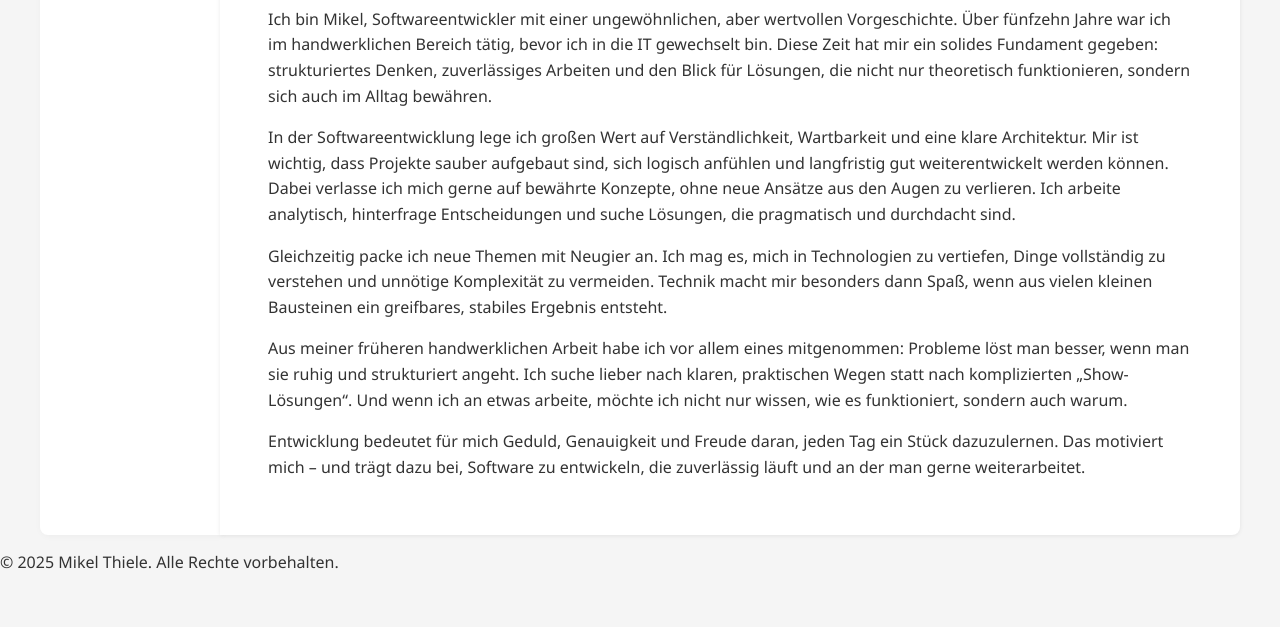
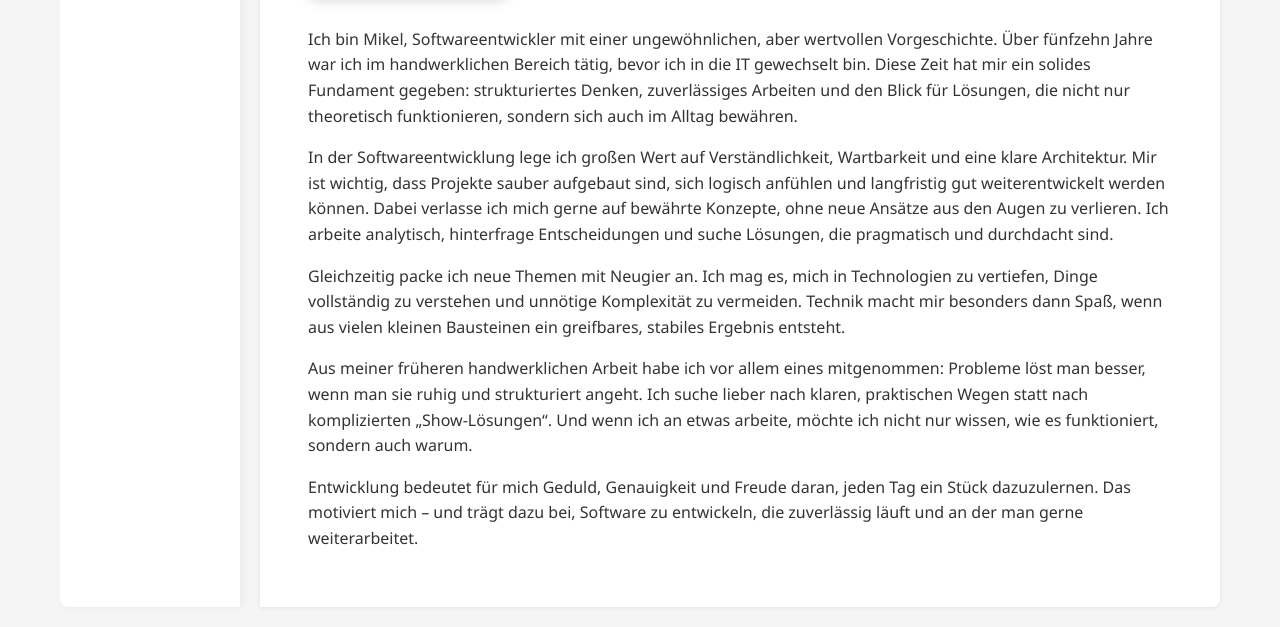
Before and after one commit to AlbelNox/AlbelNox.github.io, a plain HTML site: page index.html in a window 1280 px wide. Shown: the part 564-1191 px from the top of the page. Before the commit the page ends 1153 px from the top, so only its background shows below. Drawn offline with Linux system fonts and the light colour scheme.

Commit message:
update index.html
- set footer invisible (displaying issue)
- delete class in css

```diff
--- a/css/style.css
+++ b/css/style.css
@@ -208,14 +208,6 @@ body.dark-mode .sidebar-btn:hover {
     font-weight: 600;
 }
 
-main {
-    display: flex;
-    width: 100vw;
-    min-height: 80vh;
-    gap: 0;
-    padding: 0;
-}
-
 .sidebar {
     width: 180px;
     min-width: 140px;
--- a/index.html
+++ b/index.html
@@ -42,9 +42,9 @@
         </section>
     </main>
 
-    <footer>
+    <!--<footer>
         <p>&copy; 2025 Mikel Thiele. Alle Rechte vorbehalten.</p>
-    </footer>
+    </footer>-->
 
     <script src="js/app.js"></script>
 </body>
```
